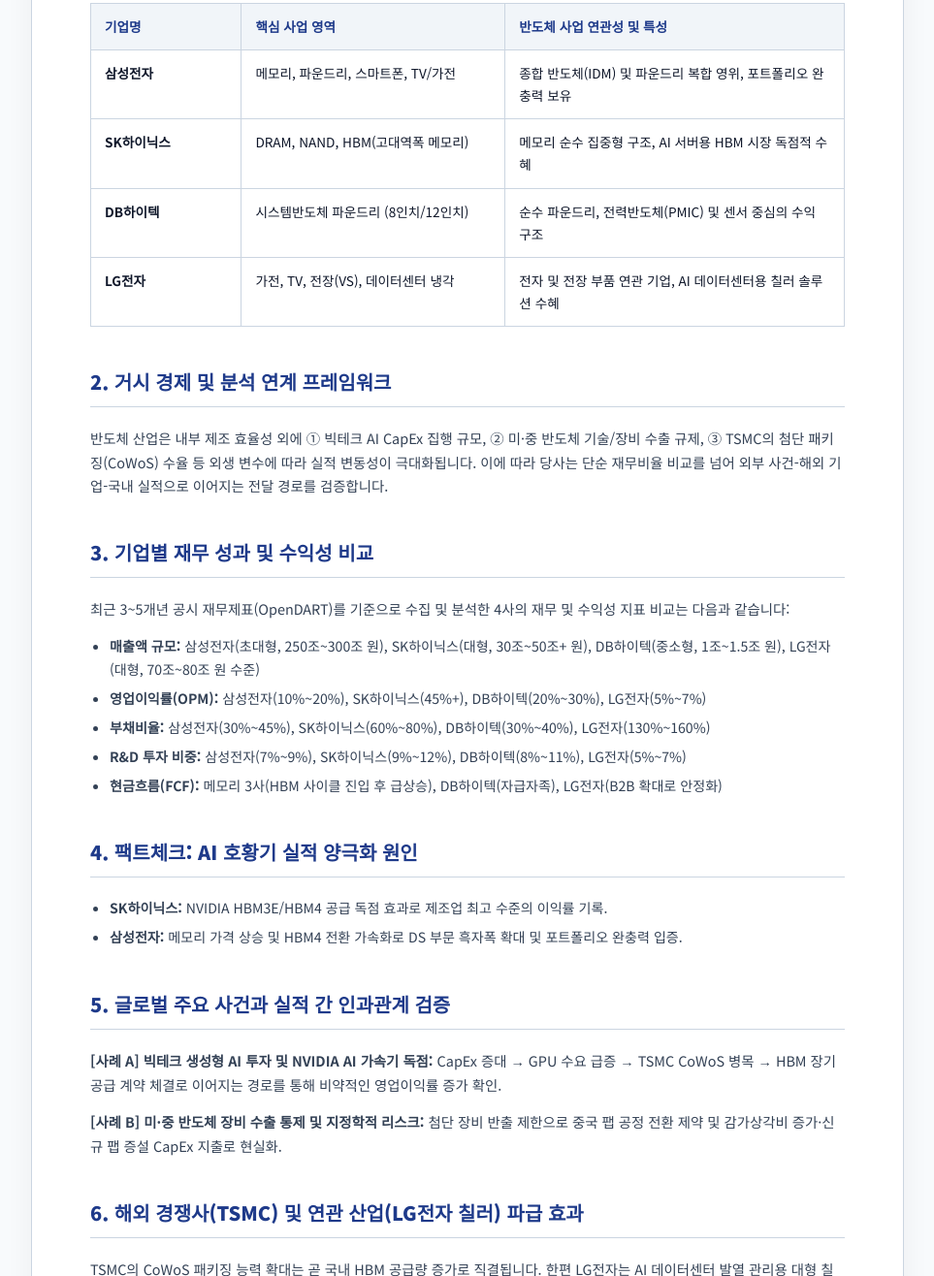
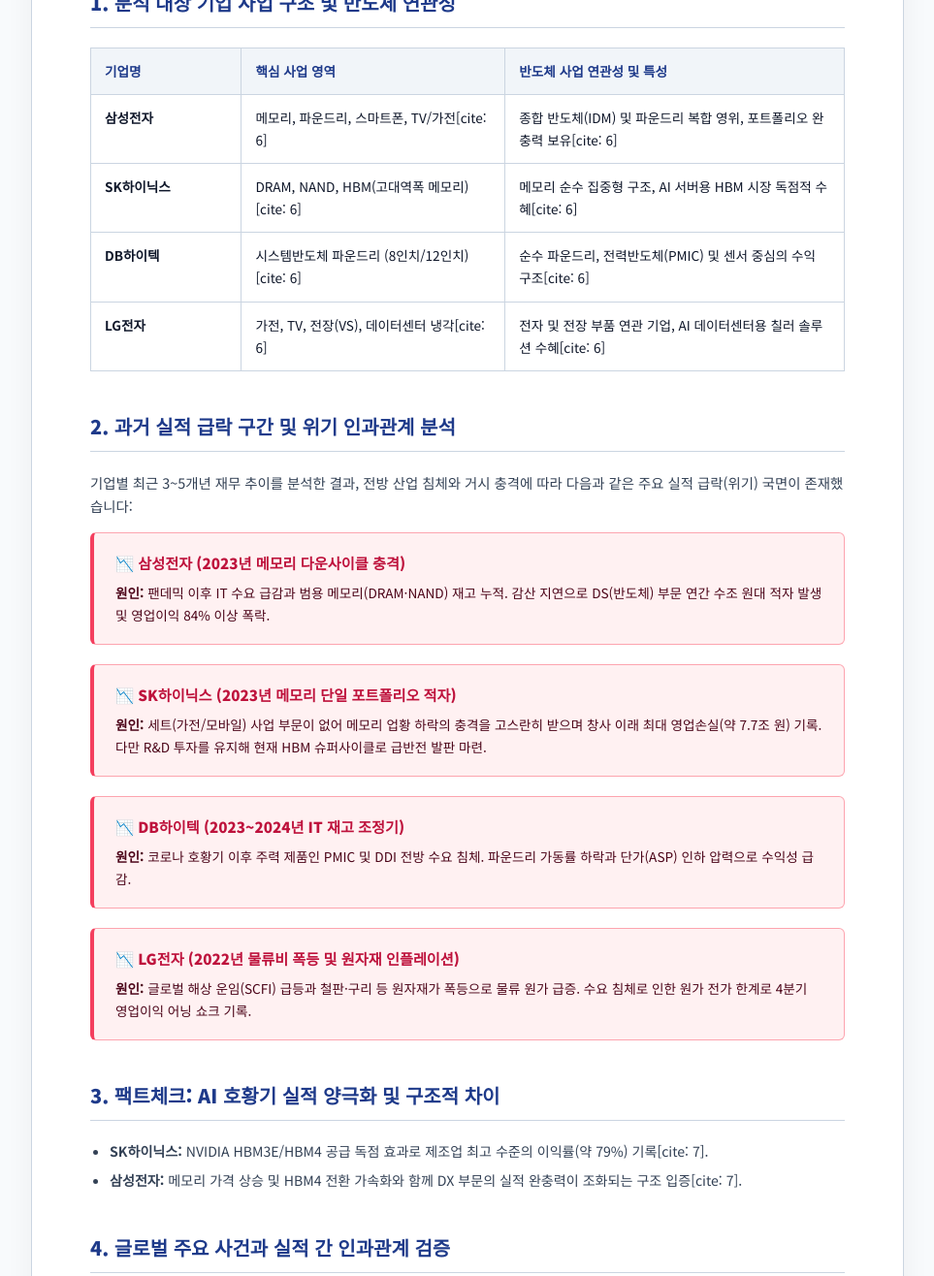
Before and after one commit to elwlrma486-design/Company-Analysis-Report, a plain HTML site: page index.html in a window 1280 px wide. Shown: the part 480-1796 px from the top of the page at 97% size, without its empty margins (158-1121 px from the left). Drawn offline with Linux system fonts and the light colour scheme.

Commit message:
Update index.html

```diff
--- a/index.html
+++ b/index.html
@@ -3,8 +3,8 @@
 <head>
   <meta charset="UTF-8">
   <meta name="viewport" content="width=device-width, initial-scale=1.0">
-  <title>국내 반도체 4사 종합 기업분석 및 향후 전망 보고서</title>
-  <meta name="description" content="삼성전자·SK하이닉스·DB하이텍·LG전자 재무 비교 및 글로벌 매크로 분석 보고서">
+  <title>국내 반도체 4사 종합 기업분석 및 위기 대응 심층 보고서</title>
+  <meta name="description" content="삼성전자·SK하이닉스·DB하이텍·LG전자 재무 비교, 과거 실적 급락 원인 분석 및 글로벌 매크로 보고서">
 
   <link rel="preconnect" href="https://fonts.googleapis.com">
   <link rel="preconnect" href="https://fonts.gstatic.com" crossorigin>
@@ -20,6 +20,8 @@
       --primary: #1e3a8a;
       --accent: #2563eb;
       --badge-bg: #eff6ff;
+      --warning-bg: #fff1f2;
+      --warning-border: #f43f5e;
     }
 
     * { box-sizing: border-box; margin: 0; padding: 0; }
@@ -120,6 +122,28 @@
 
     li { margin-bottom: 6px; }
 
+    .crisis-card {
+      background: var(--warning-bg);
+      border: 1px solid #fda4af;
+      border-left: 4px solid var(--warning-border);
+      padding: 18px 22px;
+      border-radius: 6px;
+      margin-bottom: 20px;
+    }
+
+    .crisis-card h4 {
+      color: #be123c;
+      font-size: 0.95rem;
+      font-weight: 800;
+      margin-bottom: 6px;
+    }
+
+    .crisis-card p {
+      font-size: 0.85rem;
+      margin-bottom: 0;
+      color: #4c0519;
+    }
+
     .footer-note {
       margin-top: 50px;
       padding-top: 20px;
@@ -143,13 +167,13 @@
     <!-- Header -->
     <div class="report-header">
       <div class="report-meta">Industry &amp; Financial Research Report / 2026</div>
-      <h1>국내 반도체 4사 종합 기업분석 및 향후 전망 보고서</h1>
-      <div class="subtitle">삼성전자 · SK하이닉스 · DB하이텍 · LG전자 재무 비교 및 글로벌 매크로·해외 경쟁사 분석</div>
+      <h1>국내 반도체 4사 종합 기업분석 및 위기 대응 심층 보고서</h1>
+      <div class="subtitle">삼성전자 · SK하이닉스 · DB하이텍 · LG전자 재무 비교, 과거 실적 급락 원인 및 글로벌 매크로 분석</div>
     </div>
 
     <!-- Executive Summary -->
     <div class="executive-summary">
-      <strong>[Executive Summary]</strong> 본 보고서는 국내 반도체 관련 4개 기업(삼성전자, SK하이닉스, DB하이텍, LG전자)의 최근 재무제표와 글로벌 AI 인프라 확산, 지정학적 무역 규제, TSMC/NVIDIA 등 해외 선도 기업의 거시적 영향을 종합 검증합니다. AI 서버용 HBM 및 고성능 메모리 수요 폭발에 따라 국내 메모리 반도체 산업은 역사적 슈퍼사이클에 진입했습니다.
+      <strong>[Executive Summary]</strong> 본 보고서는 국내 반도체 관련 4개 기업의 최근 재무제표와 글로벌 AI 인프라 확산, 지정학적 무역 규제에 더해, 과거 거시경제적 충격(다운사이클·팬데믹 물류난 등)에 따른 실적 급락 구간의 인과관계를 심층 검증합니다[cite: 6].
     </div>
 
     <!-- Section 1 -->
@@ -165,69 +189,74 @@
       <tbody>
         <tr>
           <td><strong>삼성전자</strong></td>
-          <td>메모리, 파운드리, 스마트폰, TV/가전</td>
-          <td>종합 반도체(IDM) 및 파운드리 복합 영위, 포트폴리오 완충력 보유</td>
+          <td>메모리, 파운드리, 스마트폰, TV/가전[cite: 6]</td>
+          <td>종합 반도체(IDM) 및 파운드리 복합 영위, 포트폴리오 완충력 보유[cite: 6]</td>
         </tr>
         <tr>
           <td><strong>SK하이닉스</strong></td>
-          <td>DRAM, NAND, HBM(고대역폭 메모리)</td>
-          <td>메모리 순수 집중형 구조, AI 서버용 HBM 시장 독점적 수혜</td>
+          <td>DRAM, NAND, HBM(고대역폭 메모리)[cite: 6]</td>
+          <td>메모리 순수 집중형 구조, AI 서버용 HBM 시장 독점적 수혜[cite: 6]</td>
         </tr>
         <tr>
           <td><strong>DB하이텍</strong></td>
-          <td>시스템반도체 파운드리 (8인치/12인치)</td>
-          <td>순수 파운드리, 전력반도체(PMIC) 및 센서 중심의 수익 구조</td>
+          <td>시스템반도체 파운드리 (8인치/12인치)[cite: 6]</td>
+          <td>순수 파운드리, 전력반도체(PMIC) 및 센서 중심의 수익 구조[cite: 6]</td>
         </tr>
         <tr>
           <td><strong>LG전자</strong></td>
-          <td>가전, TV, 전장(VS), 데이터센터 냉각</td>
-          <td>전자 및 전장 부품 연관 기업, AI 데이터센터용 칠러 솔루션 수혜</td>
+          <td>가전, TV, 전장(VS), 데이터센터 냉각[cite: 6]</td>
+          <td>전자 및 전장 부품 연관 기업, AI 데이터센터용 칠러 솔루션 수혜[cite: 6]</td>
         </tr>
       </tbody>
     </table>
 
     <!-- Section 2 -->
-    <h2>2. 거시 경제 및 분석 연계 프레임워크</h2>
-    <p>반도체 산업은 내부 제조 효율성 외에 ① 빅테크 AI CapEx 집행 규모, ② 미·중 반도체 기술/장비 수출 규제, ③ TSMC의 첨단 패키징(CoWoS) 수율 등 외생 변수에 따라 실적 변동성이 극대화됩니다. 이에 따라 당사는 단순 재무비율 비교를 넘어 외부 사건-해외 기업-국내 실적으로 이어지는 전달 경로를 검증합니다.</p>
+    <h2>2. 과거 실적 급락 구간 및 위기 인과관계 분석</h2>
+    <p>기업별 최근 3~5개년 재무 추이를 분석한 결과, 전방 산업 침체와 거시 충격에 따라 다음과 같은 주요 실적 급락(위기) 국면이 존재했습니다:</p>
+
+    <div class="crisis-card">
+      <h4>📉 삼성전자 (2023년 메모리 다운사이클 충격)</h4>
+      <p><strong>원인:</strong> 팬데믹 이후 IT 수요 급감과 범용 메모리(DRAM·NAND) 재고 누적. 감산 지연으로 DS(반도체) 부문 연간 수조 원대 적자 발생 및 영업이익 84% 이상 폭락.</p>
+    </div>
+
+    <div class="crisis-card">
+      <h4>📉 SK하이닉스 (2023년 메모리 단일 포트폴리오 적자)</h4>
+      <p><strong>원인:</strong> 세트(가전/모바일) 사업 부문이 없어 메모리 업황 하락의 충격을 고스란히 받으며 창사 이래 최대 영업손실(약 7.7조 원) 기록. 다만 R&D 투자를 유지해 현재 HBM 슈퍼사이클로 급반전 발판 마련.</p>
+    </div>
+
+    <div class="crisis-card">
+      <h4>📉 DB하이텍 (2023~2024년 IT 재고 조정기)</h4>
+      <p><strong>원인:</strong> 코로나 호황기 이후 주력 제품인 PMIC 및 DDI 전방 수요 침체. 파운드리 가동률 하락과 단가(ASP) 인하 압력으로 수익성 급감.</p>
+    </div>
+
+    <div class="crisis-card">
+      <h4>📉 LG전자 (2022년 물류비 폭등 및 원자재 인플레이션)</h4>
+      <p><strong>원인:</strong> 글로벌 해상 운임(SCFI) 급등과 철판·구리 등 원자재가 폭등으로 물류 원가 급증. 수요 침체로 인한 원가 전가 한계로 4분기 영업이익 어닝 쇼크 기록.</p>
+    </div>
 
     <!-- Section 3 -->
-    <h2>3. 기업별 재무 성과 및 수익성 비교</h2>
-    <p>최근 3~5개년 공시 재무제표(OpenDART)를 기준으로 수집 및 분석한 4사의 재무 및 수익성 지표 비교는 다음과 같습니다:</p>
+    <h2>3. 팩트체크: AI 호황기 실적 양극화 및 구조적 차이</h2>
     <ul>
-      <li><strong>매출액 규모:</strong> 삼성전자(초대형, 250조~300조 원), SK하이닉스(대형, 30조~50조+ 원), DB하이텍(중소형, 1조~1.5조 원), LG전자(대형, 70조~80조 원 수준)</li>
-      <li><strong>영업이익률(OPM):</strong> 삼성전자(10%~20%), SK하이닉스(45%+), DB하이텍(20%~30%), LG전자(5%~7%)</li>
-      <li><strong>부채비율:</strong> 삼성전자(30%~45%), SK하이닉스(60%~80%), DB하이텍(30%~40%), LG전자(130%~160%)</li>
-      <li><strong>R&amp;D 투자 비중:</strong> 삼성전자(7%~9%), SK하이닉스(9%~12%), DB하이텍(8%~11%), LG전자(5%~7%)</li>
-      <li><strong>현금흐름(FCF):</strong> 메모리 3사(HBM 사이클 진입 후 급상승), DB하이텍(자급자족), LG전자(B2B 확대로 안정화)</li>
+      <li><strong>SK하이닉스:</strong> NVIDIA HBM3E/HBM4 공급 독점 효과로 제조업 최고 수준의 이익률(약 79%) 기록[cite: 7].</li>
+      <li><strong>삼성전자:</strong> 메모리 가격 상승 및 HBM4 전환 가속화와 함께 DX 부문의 실적 완충력이 조화되는 구조 입증[cite: 7].</li>
     </ul>
 
     <!-- Section 4 -->
-    <h2>4. 팩트체크: AI 호황기 실적 양극화 원인</h2>
-    <ul>
-      <li><strong>SK하이닉스:</strong> NVIDIA HBM3E/HBM4 공급 독점 효과로 제조업 최고 수준의 이익률 기록.</li>
-      <li><strong>삼성전자:</strong> 메모리 가격 상승 및 HBM4 전환 가속화로 DS 부문 흑자폭 확대 및 포트폴리오 완충력 입증.</li>
-    </ul>
+    <h2>4. 글로벌 주요 사건과 실적 간 인과관계 검증</h2>
+    <p><strong>[사례 A] 빅테크 생성형 AI 투자 및 NVIDIA AI 가속기 독점:</strong> CapEx 증대 → GPU 수요 급증 → TSMC CoWoS 병목 → HBM 장기 공급 계약 체결로 이어지는 경로를 통해 비약적인 영업이익률 증가 확인[cite: 8].</p>
+    <p><strong>[사례 B] 미·중 반도체 장비 수출 통제 및 지정학적 리스크:</strong> 첨단 장비 반출 제한으로 중국 팹 공정 전환 제약 및 감가상각비 증가·신규 팹 증설 CapEx 지출로 현실화[cite: 8].</p>
 
     <!-- Section 5 -->
-    <h2>5. 글로벌 주요 사건과 실적 간 인과관계 검증</h2>
-    <p><strong>[사례 A] 빅테크 생성형 AI 투자 및 NVIDIA AI 가속기 독점:</strong> CapEx 증대 → GPU 수요 급증 → TSMC CoWoS 병목 → HBM 장기 공급 계약 체결로 이어지는 경로를 통해 비약적인 영업이익률 증가 확인.</p>
-    <p><strong>[사례 B] 미·중 반도체 장비 수출 통제 및 지정학적 리스크:</strong> 첨단 장비 반출 제한으로 중국 팹 공정 전환 제약 및 감가상각비 증가·신규 팹 증설 CapEx 지출로 현실화.</p>
-
-    <!-- Section 6 -->
-    <h2>6. 해외 경쟁사(TSMC) 및 연관 산업(LG전자 칠러) 파급 효과</h2>
-    <p>TSMC의 CoWoS 패키징 능력 확대는 곧 국내 HBM 공급량 증가로 직결됩니다. 한편 LG전자는 AI 데이터센터 발열 관리용 대형 칠러(Chiller) 냉각 시스템 수주를 대폭 늘리며 반도체 연동 B2B 수혜를 실현하고 있습니다.</p>
-
-    <!-- Section 7 -->
-    <h2>7. 향후 예측 보고 (2026~2027 전망 및 리스크)</h2>
+    <h2>5. 향후 예측 보고 (2026~2027 전망 및 리스크)</h2>
     <ul>
-      <li><strong>Custom HBM4 보편화 및 파운드리 결합:</strong> 베이스 다이를 첨단 파운드리 공정으로 제작함에 따라 턴키 솔루션 간 기술 격차가 실적을 가르는 핵심 요인.</li>
-      <li><strong>범용 메모리 공급 조절:</strong> AI 메모리 전환으로 레거시 D램 공급이 제한되어 2027년까지 견조한 이익 보장.</li>
-      <li><strong>주요 리스크:</strong> 빅테크 AI CapEx 속도 조절(ROI 검증 지연) 및 파운드리 수율·투자 부담.</li>
+      <li><strong>Custom HBM4 보편화 및 파운드리 결합:</strong> 베이스 다이를 첨단 파운드리 공정으로 제작함에 따라 턴키 솔루션 간 기술 격차가 실적을 가르는 핵심 요인[cite: 9].</li>
+      <li><strong>범용 메모리 공급 조절:</strong> AI 메모리 전환으로 레거시 D램 공급이 제한되어 2027년까지 견조한 이익 보장[cite: 9].</li>
+      <li><strong>주요 리스크:</strong> 빅테크 AI CapEx 속도 조절(ROI 검증 지연) 및 파운드리 수율·투자 부담[cite: 9].</li>
     </ul>
 
     <!-- Footer -->
     <div class="footer-note">
-      <span>Document ID: CORP-SEMICON-2026-Q3</span>
+      <span>Document ID: CORP-SEMICON-2026-CRISIS-REPORT</span>
       <span>Source: OpenDART &amp; Global Industry Data</span>
     </div>
 
```
